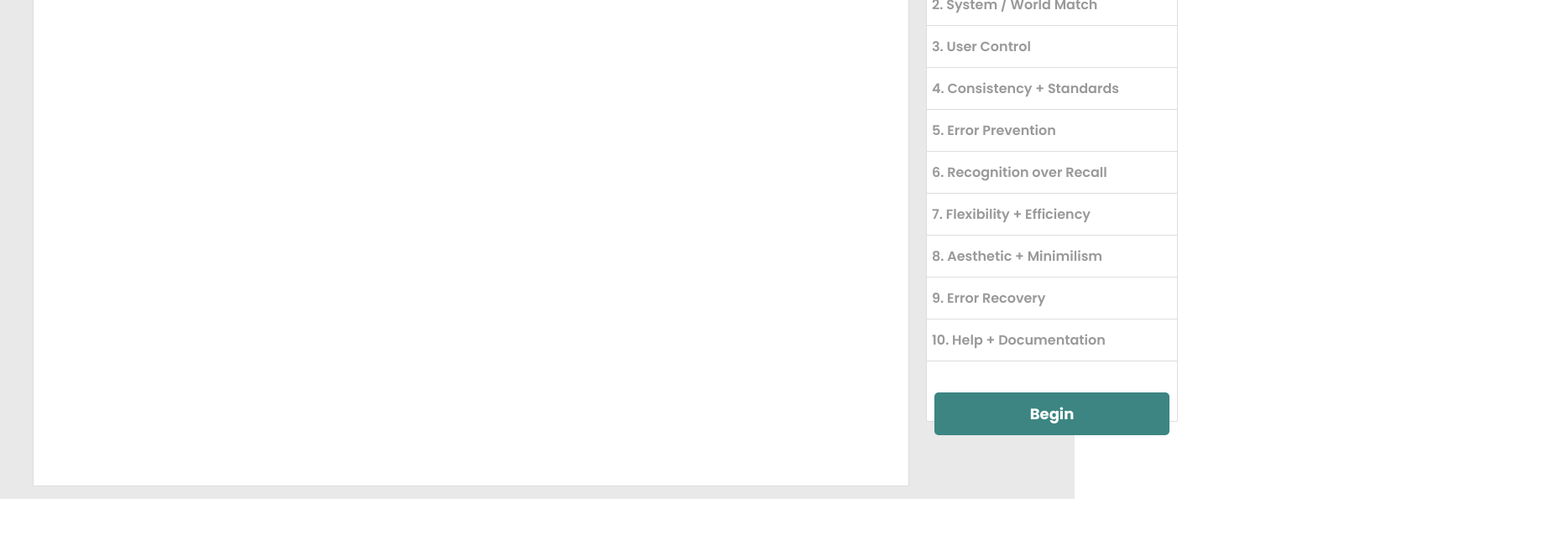
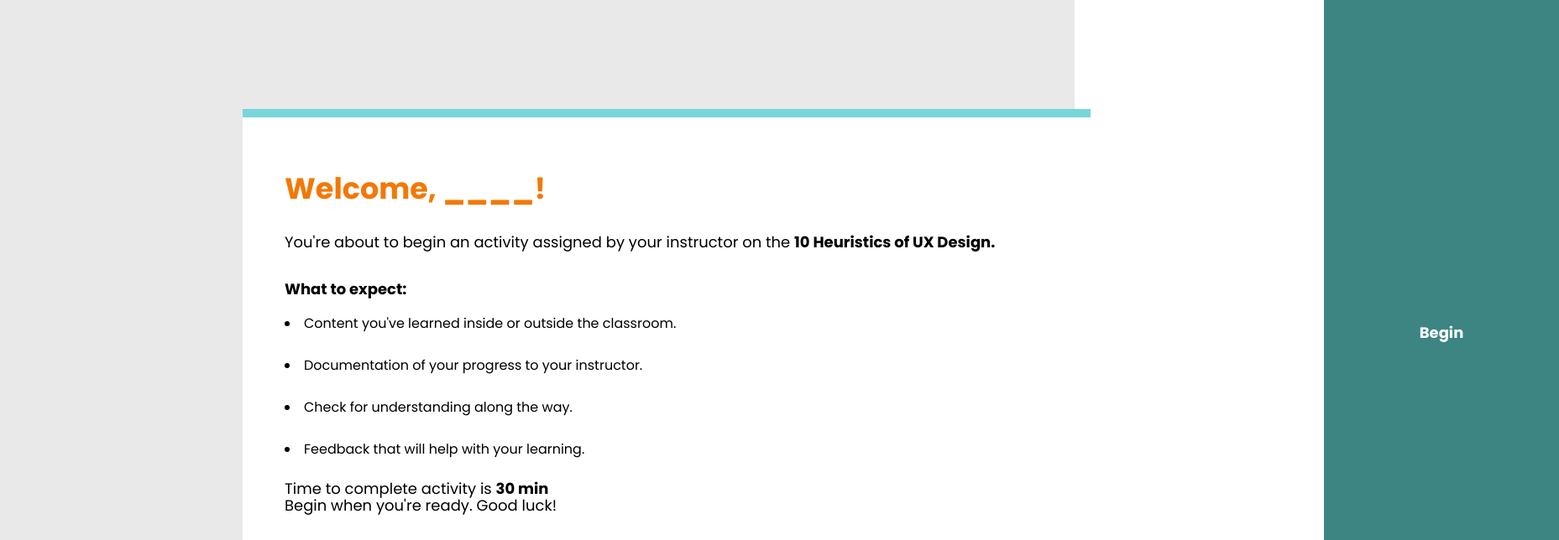
Before and after one commit to theCOOPcc/t.ux, a React (Create React App) app: page /activity/heuristics in a window 1280 px wide. Shown: the part 320-964 px from the top of the page at 84% size, 1857 px wide, since content can reach past the window. Before the commit the page ends 915 px from the top, so only its background shows below. Built offline with nearby package versions, Linux system fonts and the light colour scheme; no server answers.

Commit message:
overview page

```diff
--- a/src/components/ActivityBody/ActivityBody.jsx
+++ b/src/components/ActivityBody/ActivityBody.jsx
@@ -5,9 +5,16 @@ import InjectHTML from '../../components/InjectHTML/InjectHTML';
 import Overview from '../../components/Overview/Overview';
 import ActivityLinks from '../ActivityLinks/ActivityLinks';
 
-const ActivityBody = ({ currentModule, handleAnswers, started, links }) => {
+const ActivityBody = ({
+  currentModule,
+  handleAnswers,
+  started,
+  links,
+  user,
+  activityName,
+  activityTime }) => {
   return !started ? (
-    <Overview />
+    <Overview user={user} activityName={activityName} activityTime={activityTime} />
   ) : (
     <U.Sub6ColGrid>
       {/* <U.ColorBlock SubGridBlue></U.ColorBlock> */}
--- a/src/components/Overview/Overview.jsx
+++ b/src/components/Overview/Overview.jsx
@@ -1,11 +1,34 @@
 import React from 'react';
 import * as U from '../../components/TuxComponents/UniversalComponents';
 
-const Overview = () => {
+const Overview = ({user, activityName, activityTime}) => {
   return (
-    <U.Sub6ColGrid>
-      <h1>Overview page.</h1>
-    </U.Sub6ColGrid>
+    <>
+    {/* <U.Sub6ColGrid> */}
+      <U.FlexBox flexStartJC column overview>
+        <U.ColorBlock SubGridBlue></U.ColorBlock>
+        <U.FlexBox flexStartJC column overview2>
+          {user?
+          <U.Heading1 overview>Welcome, {user.firstName}!</U.Heading1>: <U.Heading1 overview>Welcome, ____!</U.Heading1>}
+          <U.Normal>You're about to begin an activity assigned by your instructor on the <strong>{activityName}.</strong></U.Normal>
+          <U.Normal bold>What to expect:</U.Normal>
+          <li>Content you've learned inside or outside the classroom.</li>
+          <br></br>
+          <li>Documentation of your progress to your instructor.</li>
+          <br></br>
+          <li>Check for understanding along the way.</li>
+          <br></br>
+          <li>Feedback that will help with your learning.</li>
+          <br></br>
+          <U.Normal overview>Time to complete activity is <strong>{activityTime} min</strong></U.Normal>
+          <U.Normal overview>Begin when you're ready. Good luck!</U.Normal>
+        </U.FlexBox>
+      </U.FlexBox>
+      <U.WideBtn enable>
+            Begin
+        </U.WideBtn>
+    {/* </U.Sub6ColGrid> */}
+    </>
   );
 };
 
--- a/src/components/TuxComponents/UniversalComponents.js
+++ b/src/components/TuxComponents/UniversalComponents.js
@@ -200,6 +200,12 @@ export const FlexBox = styled.div`
       height: 100vh;
     `}
 
+  ${(props) =>
+    props.tight &&
+    css`
+      align-content: center;
+    `}
+
 	${(props) =>
     props.flexStartJC &&
     css`
@@ -225,6 +231,21 @@ export const FlexBox = styled.div`
     css`
       display: block;
     `}
+
+  ${(props) =>
+    props.overview &&
+    css`
+      margin: 270px 250px;
+      background: white;
+      width: 1010px;
+      border-radius: 5px;
+    `}
+
+  ${(props) =>
+    props.overview2 &&
+    css`
+      padding: 50px;
+      `}
 `;
 
 /*---------- Buttons ----------*/
@@ -377,6 +398,12 @@ export const Normal = styled.p`
   line-height: 20px;
 
   ${(props) =>
+    props.bold &&
+    css`
+      font-weight: bold;
+    `}
+
+  ${(props) =>
     props.sixteen &&
     css`
       font-size: 16px;
@@ -470,6 +497,12 @@ export const Normal = styled.p`
       text-align: left;
       margin: 0;
     `}
+
+    ${(props) =>
+      props.overview &&
+      css`
+        margin: 0;
+      `}
 `;
 
 export const Heading1 = styled.h1`
@@ -500,6 +533,15 @@ export const Heading1 = styled.h1`
       margin: 0;
       padding: 0;
     `}
+
+  ${(props) =>
+    props.overview &&
+    css`
+      font-size: 35px;
+      line-height: 24px;
+      color: var(--overview-orange);
+      font-weight: bold;
+      `}
 `;
 
 export const Heading3 = styled.h3`
--- a/src/index.css
+++ b/src/index.css
@@ -30,6 +30,7 @@ html {
   --future: #999999;
   --true-white: #ffffff;
   --true-black: #000000;
+  --overview-orange: #f37806;
 
   /* Buttons */
   --primary-btn-padding: 14px 46px;
--- a/src/pages/Activity/Activity.jsx
+++ b/src/pages/Activity/Activity.jsx
@@ -9,7 +9,7 @@ import SideBarNav from '../../components/SideBarNav/SideBarNav';
 // import Timer from 'react-compound-timer';
 import { HeuristicsSampleData } from '../../SampleData/HeuristicsSampleData';
 
-const Activity = ({ activityId }) => {
+const Activity = ({ activityId, user }) => {
   // State Hooks
   const [activityData, setActivityData] = useState(HeuristicsSampleData);
   const [currentSectionIndex, setCurrentSectionIndex] = useState(0);
@@ -84,9 +84,12 @@ const Activity = ({ activityId }) => {
         />
         <ActivityBody
           links={activityData.links}
+          activityName={activityData.name}
           started={started}
           currentModule={currentModule}
           handleAnswers={handleAnswers}
+          user={user}
+          activityTime={activityData.time}
         />
         <SideBarNav
           sections={sections}
--- a/src/pages/App/App.jsx
+++ b/src/pages/App/App.jsx
@@ -47,12 +47,12 @@ const App = () => {
           <Route
             exact
             path="/activity/heuristics"
-            render={() => <Activity activityId="5ff8b36e56fdee429c008d3a" />}
+            render={() => <Activity user={user} activityId="5ff8b36e56fdee429c008d3a" />}
           />
           <Route
             exact
             path="/activity/accessibility"
-            render={() => <Activity />}
+            render={() => <Activity user={user} />}
           />
         </>
       );
```
Also changed, not shown: src/SampleData/AccessibilitySampleData.js, src/SampleData/HeuristicsSampleData.js, 1 other file (tests, documents, lock files or other folders).
